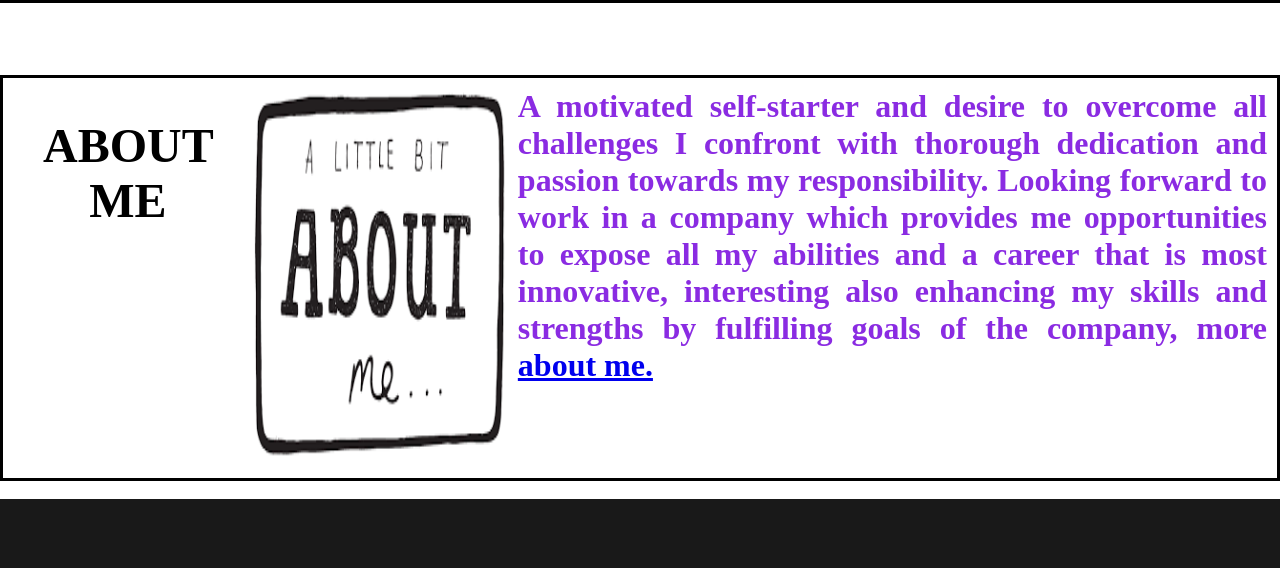
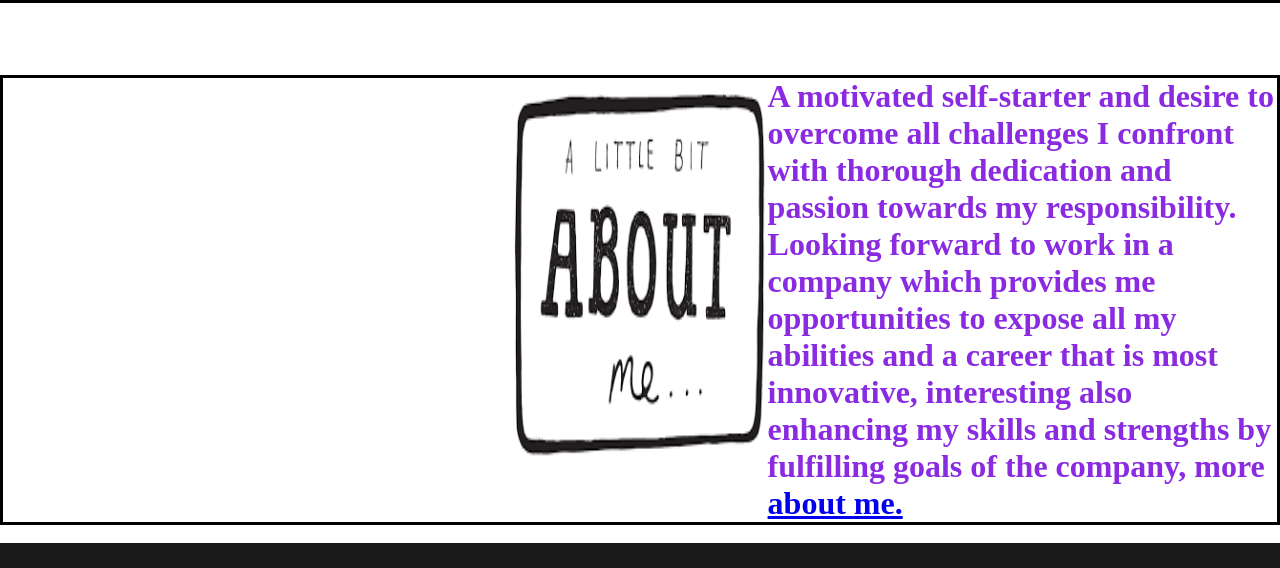
Before and after one commit to VamshiGumpula/frontend, a plain HTML site: page index.html in a window 1280 px wide. Shown: the part 837-1405 px from the top of the page. Drawn offline with Linux system fonts and the light colour scheme.

Commit message:
Update index.html

```diff
--- a/index.html
+++ b/index.html
@@ -26,10 +26,9 @@
     <br><br><br><br>
     <section id="about">
         <div id="pic">
-            <h1 class="headings">ABOUT ME</h1>
-            <img src="me.png" alt="">
-            <div id="intro">
-                <h2 style="color: blueviolet;">A motivated self-starter and desire to overcome all challenges I confront with thorough dedication and passion towards my responsibility. Looking forward to work in a company which provides me opportunities to expose all my abilities and a career that is most innovative, interesting also enhancing my skills and strengths by fulfilling goals of the company, more <a href="#home">about me.</a></h2>
+            <img style="margin-left: 40%;" src="me.png" alt="" height="100px">
+            <div >
+                <h2 style="color: blueviolet;font-size: 2.5vw;">A motivated self-starter and desire to overcome all challenges I confront with thorough dedication and passion towards my responsibility. Looking forward to work in a company which provides me opportunities to expose all my abilities and a career that is most innovative, interesting also enhancing my skills and strengths by fulfilling goals of the company, more <a href="#home">about me.</a></h2>
             </div>
         </div>
     </section>
```
